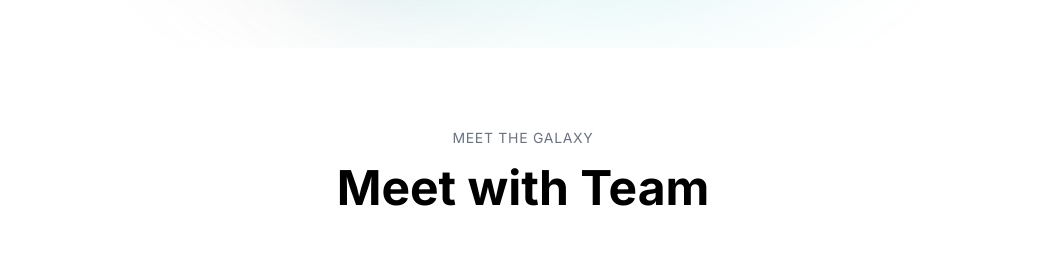
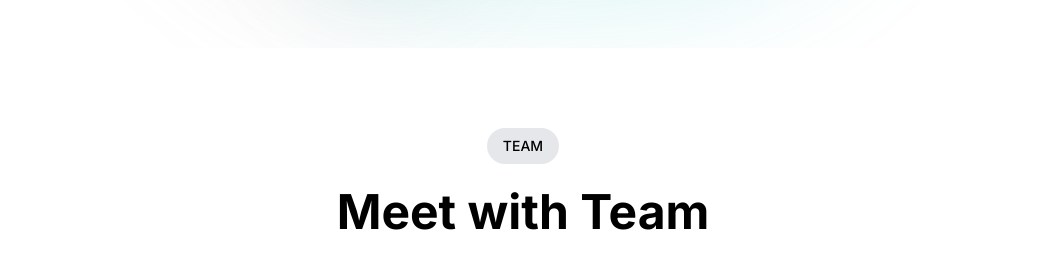
Before and after one commit to yusufsimmsek/one-web, a website: page index.html in a window 1280 px wide. Shown: the part 2060-2314 px from the top of the page, without its empty margins (117-1162 px from the left). Drawn offline with nearby package versions, Linux system fonts and the light colour scheme.

Commit message:
Update team section styling - Change 'MEET THE GALAXY' to 'TEAM' with button-style design - Match the styling with 'Our Approach' section

```diff
--- a/index.html
+++ b/index.html
@@ -216,7 +216,9 @@
     <section id="team" class="py-20 bg-white">
         <div class="container mx-auto px-6">
             <div class="text-center mb-16">
-                <p class="text-gray-500 mb-4 text-sm uppercase tracking-wider">MEET THE GALAXY</p>
+                <div class="inline-block bg-gray-200 text-black px-4 py-2 rounded-full text-sm font-medium mb-6">
+                    TEAM
+                </div>
                 <h2 class="text-4xl md:text-5xl font-bold mb-6 text-black">
                     Meet with Team
                 </h2>
```
